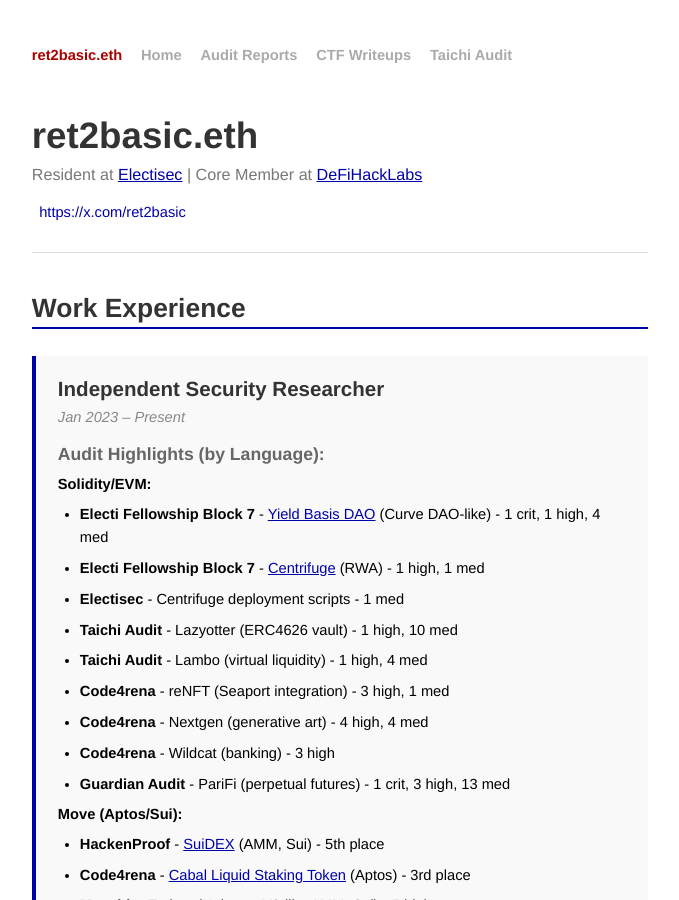
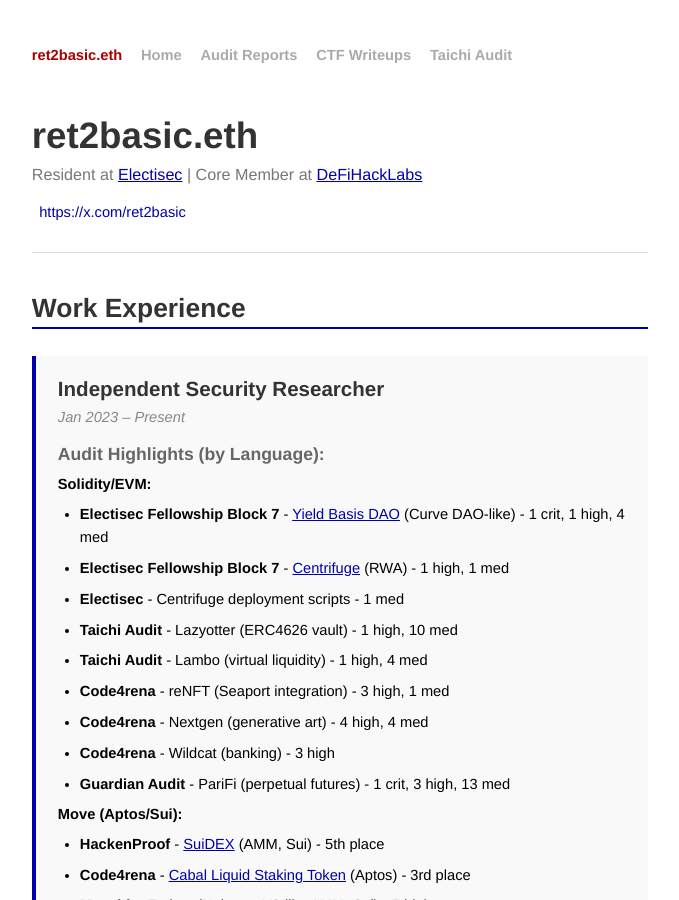
Before and after one commit to ret2basic/ret2basic.github.io, a Jekyll site: the page built from index.html, in a window 1280 px wide and 900 px high. Shown: the whole window, without its empty margins (300-979 px from the left). Built offline with Jekyll 4.4.1, drawn with Linux system fonts in a browser that asks for light colours.

Commit message:
Fix Electisec branding consistency
- Update all 'Electi Fellowship' references to 'Electisec Fellowship'
- Consistent branding across index.html and audits.html
- Maintains proper company branding for all Electisec audit entries

🤖 Generated with [Claude Code](https://claude.ai/code)

Co-Authored-By: Claude <noreply@anthropic.com>

```diff
--- a/audits.html
+++ b/audits.html
@@ -23,7 +23,7 @@ title: Web3 Audit Reports - ret2basic.eth
     </div>
 
     <div class="audit-item">
-      <h3>Electi Fellowship Block 7</h3>
+      <h3>Electisec Fellowship Block 7</h3>
       <div class="audit-details">
         <p><strong>Protocol:</strong> Yield Basis DAO (Curve DAO-like)</p>
         <p><strong>Type:</strong> DeFi Governance</p>
@@ -33,7 +33,7 @@ title: Web3 Audit Reports - ret2basic.eth
     </div>
 
     <div class="audit-item">
-      <h3>Electi Fellowship Block 7</h3>
+      <h3>Electisec Fellowship Block 7</h3>
       <div class="audit-details">
         <p><strong>Protocol:</strong> Centrifuge</p>
         <p><strong>Type:</strong> Real World Assets (RWA)</p>
--- a/index.html
+++ b/index.html
@@ -23,8 +23,8 @@ title: ret2basic.eth - Web3 Security Researcher
 
       <h5>Solidity/EVM:</h5>
       <ul>
-        <li><strong>Electi Fellowship Block 7</strong> - <a href="https://reports.electisec.com/2025-07-YieldBasis-Update" target="_blank">Yield Basis DAO</a> (Curve DAO-like) - 1 crit, 1 high, 4 med</li>
-        <li><strong>Electi Fellowship Block 7</strong> - <a href="https://reports.electisec.com/2025-07-centrifuge" target="_blank">Centrifuge</a> (RWA) - 1 high, 1 med</li>
+        <li><strong>Electisec Fellowship Block 7</strong> - <a href="https://reports.electisec.com/2025-07-YieldBasis-Update" target="_blank">Yield Basis DAO</a> (Curve DAO-like) - 1 crit, 1 high, 4 med</li>
+        <li><strong>Electisec Fellowship Block 7</strong> - <a href="https://reports.electisec.com/2025-07-centrifuge" target="_blank">Centrifuge</a> (RWA) - 1 high, 1 med</li>
         <li><strong>Electisec</strong> - Centrifuge deployment scripts - 1 med</li>
         <li><strong>Taichi Audit</strong> - Lazyotter (ERC4626 vault) - 1 high, 10 med</li>
         <li><strong>Taichi Audit</strong> - Lambo (virtual liquidity) - 1 high, 4 med</li>
```
